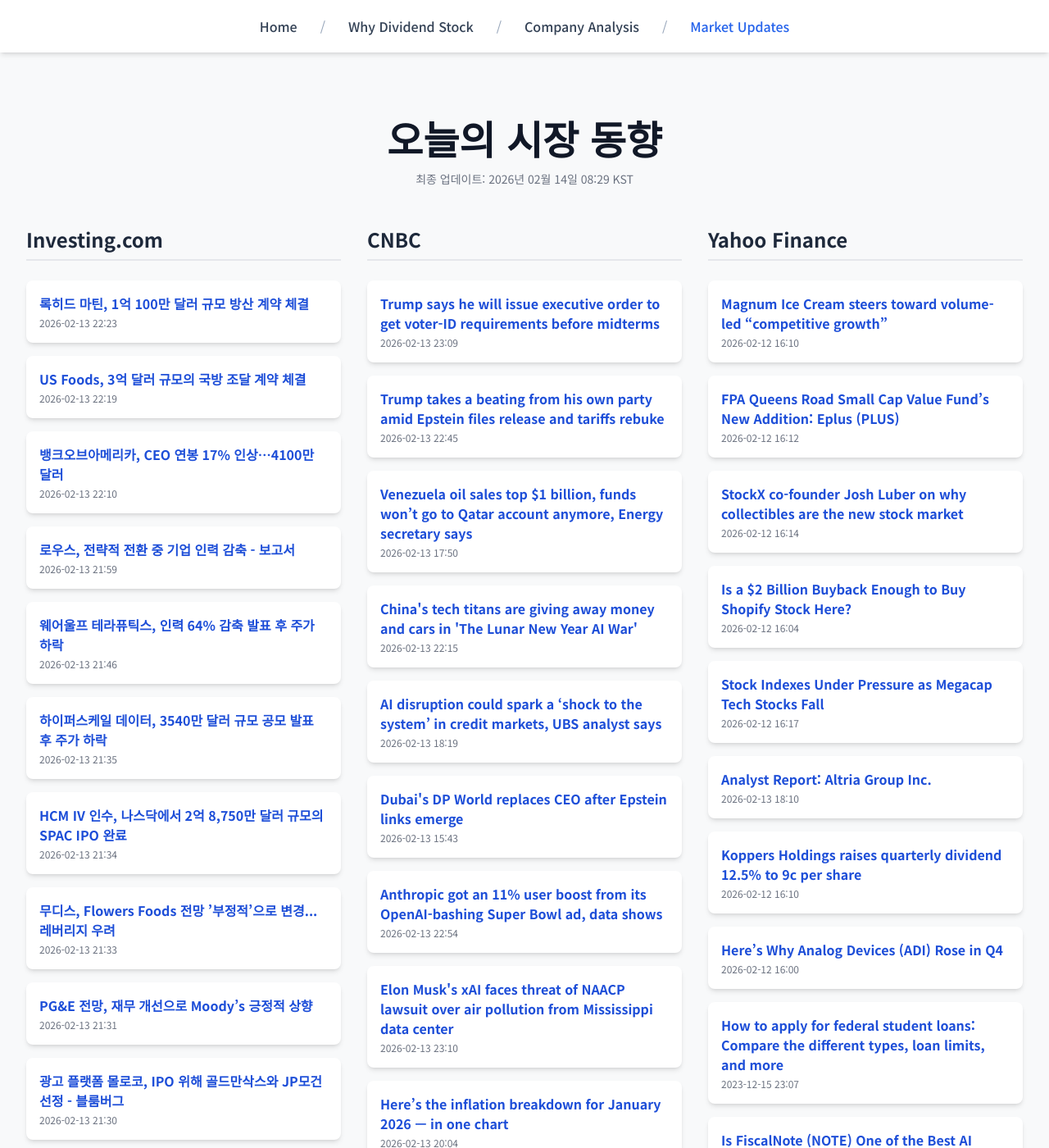
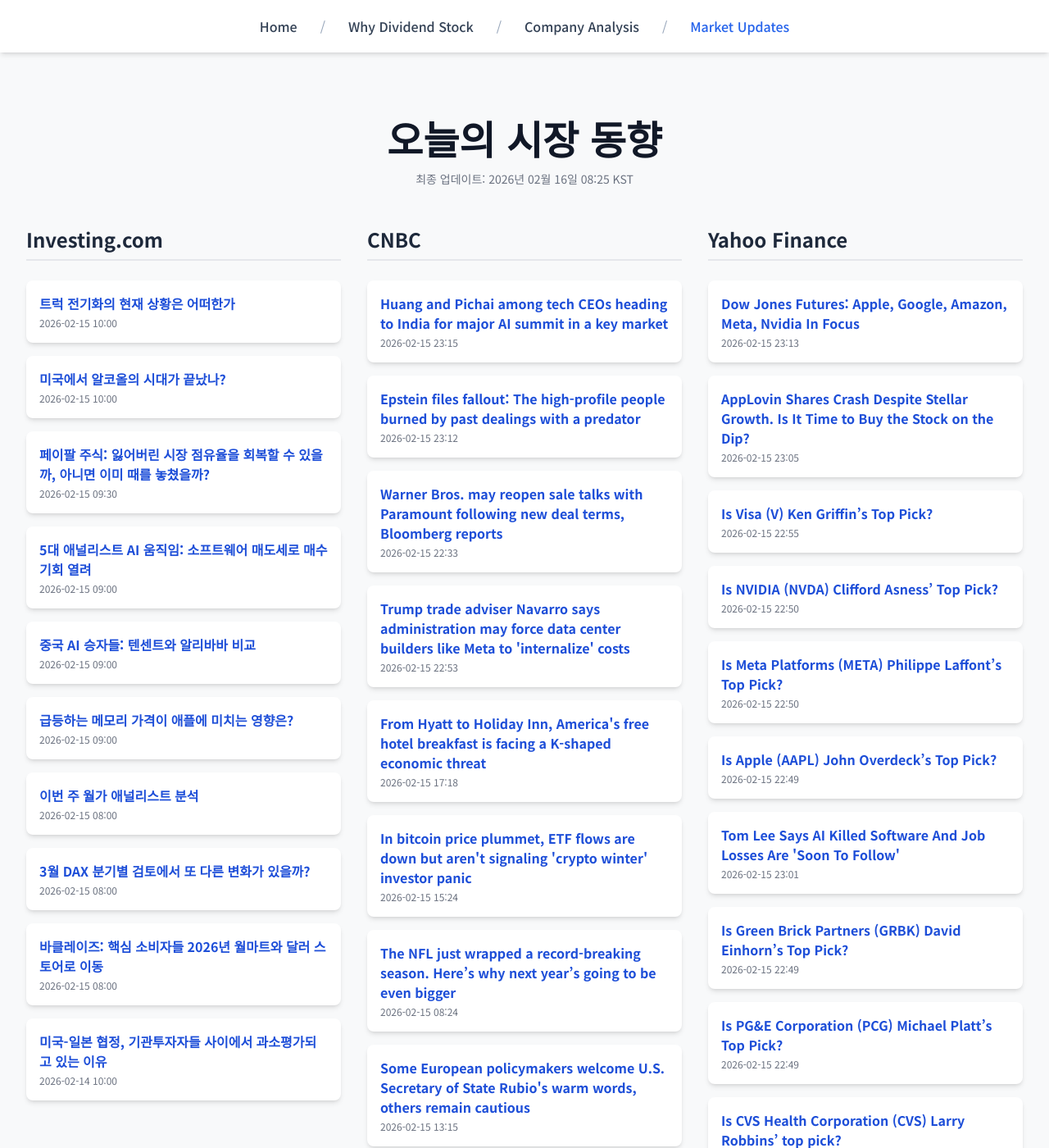
Before and after one commit to Kay-Hwang/my-company-analysis, a Jekyll site: the page built from market-updates.html, in a window 1280 px wide and 1400 px high. Shown: the whole window at 82% size. Built offline with Jekyll 4.4.1, drawn with Linux system fonts in a browser that asks for light colours; nearby versions of some CDN libraries; a script that is not in the unit is left out; some of the changed text lies outside the part shown.

Commit message:
Update daily data

```diff
--- a/_data/latest_data.json
+++ b/_data/latest_data.json
@@ -1,190 +1,190 @@
 {
-  "lastUpdated": "2026년 02월 14일 08:29 KST",
+  "lastUpdated": "2026년 02월 16일 08:25 KST",
   "news": {
     "investing": [
       {
-        "title": "록히드 마틴, 1억 100만 달러 규모 방산 계약 체결",
-        "link": "https://kr.investing.com/news/stock-market-news/article-93CH-1827363",
-        "pubDate": "2026-02-13 22:23:40",
-        "summary": "록히드 마틴, 1억 100만 달러 규모 방산 계약 체결"
+        "title": "트럭 전기화의 현재 상황은 어떠한가",
+        "link": "https://kr.investing.com/news/stock-market-news/article-1827533",
+        "pubDate": "2026-02-15 10:00:05",
+        "summary": "트럭 전기화의 현재 상황은 어떠한가"
       },
       {
-        "title": "US Foods, 3억 달러 규모의 국방 조달 계약 체결",
-        "link": "https://kr.investing.com/news/stock-market-news/article-93CH-1827359",
-        "pubDate": "2026-02-13 22:19:05",
-        "summary": "US Foods, 3억 달러 규모의 국방 조달 계약 체결"
+        "title": "미국에서 알코올의 시대가 끝났나?",
+        "link": "https://kr.investing.com/news/stock-market-news/article-1827532",
+        "pubDate": "2026-02-15 10:00:02",
+        "summary": "미국에서 알코올의 시대가 끝났나?"
       },
       {
-        "title": "뱅크오브아메리카, CEO 연봉 17% 인상…4100만 달러",
-        "link": "https://kr.investing.com/news/stock-market-news/article-93CH-1827356",
-        "pubDate": "2026-02-13 22:10:15",
-        "summary": "뱅크오브아메리카, CEO 연봉 17% 인상…4100만 달러"
+        "title": "페이팔 주식: 잃어버린 시장 점유율을 회복할 수 있을까, 아니면 이미 때를 놓쳤을까?",
+        "link": "https://kr.investing.com/news/stock-market-news/article-1827528",
+        "pubDate": "2026-02-15 09:30:02",
+        "summary": "페이팔 주식: 잃어버린 시장 점유율을 회복할 수 있을까, 아니면 이미 때를 놓쳤을까?"
       },
       {
-        "title": "로우스, 전략적 전환 중 기업 인력 감축 - 보고서",
-        "link": "https://kr.investing.com/news/stock-market-news/article-1827343",
-        "pubDate": "2026-02-13 21:59:20",
-        "summary": "로우스, 전략적 전환 중 기업 인력 감축 - 보고서"
+        "title": "5대 애널리스트 AI 움직임: 소프트웨어 매도세로 매수 기회 열려",
+        "link": "https://kr.investing.com/news/stock-market-news/article-1827527",
+        "pubDate": "2026-02-15 09:00:06",
+        "summary": "5대 애널리스트 AI 움직임: 소프트웨어 매도세로 매수 기회 열려"
       },
       {
-        "title": "웨어울프 테라퓨틱스, 인력 64% 감축 발표 후 주가 하락",
-        "link": "https://kr.investing.com/news/stock-market-news/article-93CH-1827328",
-        "pubDate": "2026-02-13 21:46:22",
-        "summary": "웨어울프 테라퓨틱스, 인력 64% 감축 발표 후 주가 하락"
+        "title": "중국 AI 승자들: 텐센트와 알리바바 비교",
+        "link": "https://kr.investing.com/news/stock-market-news/article-1827525",
+        "pubDate": "2026-02-15 09:00:05",
+        "summary": "중국 AI 승자들: 텐센트와 알리바바 비교"
       },
       {
-        "title": "하이퍼스케일 데이터, 3540만 달러 규모 공모 발표 후 주가 하락",
-        "link": "https://kr.investing.com/news/stock-market-news/article-93CH-1827312",
-        "pubDate": "2026-02-13 21:35:49",
-        "summary": "하이퍼스케일 데이터, 3540만 달러 규모 공모 발표 후 주가 하락"
+        "title": "급등하는 메모리 가격이 애플에 미치는 영향은?",
+        "link": "https://kr.investing.com/news/stock-market-news/article-1827523",
+        "pubDate": "2026-02-15 09:00:02",
+        "summary": "급등하는 메모리 가격이 애플에 미치는 영향은?"
       },
       {
-        "title": "HCM IV 인수, 나스닥에서 2억 8,750만 달러 규모의 SPAC IPO 완료",
-        "link": "https://kr.investing.com/news/stock-market-news/article-432SI-1827311",
-        "pubDate": "2026-02-13 21:34:03",
-        "summary": "HCM IV 인수, 나스닥에서 2억 8,750만 달러 규모의 SPAC IPO 완료"
+        "title": "이번 주 월가 애널리스트 분석",
+        "link": "https://kr.investing.com/news/stock-market-news/article-1827520",
+        "pubDate": "2026-02-15 08:00:06",
+        "summary": "이번 주 월가 애널리스트 분석"
       },
       {
-        "title": "무디스, Flowers Foods 전망 ’부정적’으로 변경...레버리지 우려",
-        "link": "https://kr.investing.com/news/stock-market-news/article-93CH-1827304",
-        "pubDate": "2026-02-13 21:33:40",
-        "summary": "무디스, Flowers Foods 전망 ’부정적’으로 변경...레버리지 우려"
+        "title": "3월 DAX 분기별 검토에서 또 다른 변화가 있을까?",
+        "link": "https://kr.investing.com/news/stock-market-news/article-1827521",
+        "pubDate": "2026-02-15 08:00:05",
+        "summary": "3월 DAX 분기별 검토에서 또 다른 변화가 있을까?"
       },
       {
-        "title": "PG&E 전망, 재무 개선으로 Moody’s 긍정적 상향",
-        "link": "https://kr.investing.com/news/stock-market-news/article-93CH-1827298",
-        "pubDate": "2026-02-13 21:31:47",
-        "summary": "PG&E 전망, 재무 개선으로 Moody’s 긍정적 상향"
+        "title": "바클레이즈: 핵심 소비자들 2026년 월마트와 달러 스토어로 이동",
+        "link": "https://kr.investing.com/news/stock-market-news/article-1827522",
+        "pubDate": "2026-02-15 08:00:03",
+        "summary": "바클레이즈: 핵심 소비자들 2026년 월마트와 달러 스토어로 이동"
       },
       {
-        "title": "광고 플랫폼 몰로코, IPO 위해 골드만삭스와 JP모건 선정 - 블룸버그",
-        "link": "https://kr.investing.com/news/stock-market-news/article-432SI-1827297",
-        "pubDate": "2026-02-13 21:30:04",
-        "summary": "광고 플랫폼 몰로코, IPO 위해 골드만삭스와 JP모건 선정 - 블룸버그"
+        "title": "미국-일본 협정, 기관투자자들 사이에서 과소평가되고 있는 이유",
+        "link": "https://kr.investing.com/news/stock-market-news/article-1827505",
+        "pubDate": "2026-02-14 10:00:03",
+        "summary": "미국-일본 협정, 기관투자자들 사이에서 과소평가되고 있는 이유"
       }
     ],
     "cnbc": [
       {
-        "title": "Trump says he will issue executive order to get voter-ID requirements before midterms",
-        "link": "https://www.cnbc.com/2026/02/13/trump-congress-voter-id-midterms.html",
-        "pubDate": "Fri, 13 Feb 2026 23:09:55 GMT",
-        "summary": "President Donald Trump proclaims that he will find a way to implement national voter-ID requirements by November's elections."
+        "title": "Huang and Pichai among tech CEOs heading to India for major AI summit in a key market",
+        "link": "https://www.cnbc.com/2026/02/16/india-ai-impact-summit-tech-ceos-new-delhi.html",
+        "pubDate": "Sun, 15 Feb 2026 23:15:45 GMT",
+        "summary": "India has a market of young, tech-forward consumers and a huge pool of talent which could be key to continued development of AI."
       },
       {
-        "title": "Trump takes a beating from his own party amid Epstein files release and tariffs rebuke",
-        "link": "https://www.cnbc.com/2026/02/13/trump-republicans-epstein-tariffs-elections.html",
-        "pubDate": "Fri, 13 Feb 2026 22:45:02 GMT",
-        "summary": "A series of setbacks for the White House is drawing focus even as Trump touts a drug-pricing initiative, stock market gains, lower inflation as political wins."
+        "title": "Epstein files fallout: The high-profile people burned by past dealings with a predator",
+        "link": "https://www.cnbc.com/2026/02/15/epstein-files-fallout-goldman-ruemmler-harvard-yale.html",
+        "pubDate": "Sun, 15 Feb 2026 23:12:15 GMT",
+        "summary": "Jeffrey Epstein killed himself in a New York City federal jail in 2019. But more than six years later, people are still losing their jobs because of him."
       },
       {
-        "title": "Venezuela oil sales top $1 billion, funds won’t go to Qatar account anymore, Energy secretary says",
-        "link": "https://www.cnbc.com/2026/02/13/venezuela-oil-sales-qatar-chris-wright-trump.html",
-        "pubDate": "Fri, 13 Feb 2026 17:50:43 GMT",
-        "summary": "Democrats in Congress have questioned the transparency and legality of depositing Venezuela oil revenue in Qatar."
+        "title": "Warner Bros. may reopen sale talks with Paramount following new deal terms, Bloomberg reports",
+        "link": "https://www.cnbc.com/2026/02/15/warner-bros-discovery-paramount-netflix.html",
+        "pubDate": "Sun, 15 Feb 2026 22:33:57 GMT",
+        "summary": "Warner Bros. board members are weighing whether Paramount's sweetened bid may result in a better deal or prompt Netflix to up its offer, Bloomberg reports."
       },
       {
-        "title": "China's tech titans are giving away money and cars in 'The Lunar New Year AI War'",
-        "link": "https://www.cnbc.com/2026/02/13/china-ai-lunar-new-year-bytedance-baidu-tencent-alibaba.html",
-        "pubDate": "Fri, 13 Feb 2026 22:15:13 GMT",
-        "summary": "ByteDance's Seedance 2.0 model that created the viral Tom Cruise and Brad Pitt fight videos got the attention of Elon Musk."
+        "title": "Trump trade adviser Navarro says administration may force data center builders like Meta to 'internalize' costs",
+        "link": "https://www.cnbc.com/2026/02/15/navarro-trump-data-centers-affordability.html",
+        "pubDate": "Sun, 15 Feb 2026 22:53:52 GMT",
+        "summary": "Data centers powering artificial intelligence have strained the electrical grid and driven utility costs higher for consumers."
       },
       {
-        "title": "AI disruption could spark a ‘shock to the system’ in credit markets, UBS analyst says",
-        "link": "https://www.cnbc.com/2026/02/13/ai-credit-markets.html",
-        "pubDate": "Fri, 13 Feb 2026 18:19:01 GMT",
-        "summary": "UBS analyst Matthew Mish told CNBC that the artificial intelligence transformation is happening faster than he and his colleagues had previously anticipated."
+        "title": "From Hyatt to Holiday Inn, America's free hotel breakfast is facing a K-shaped economic threat",
+        "link": "https://www.cnbc.com/2026/02/15/hotel-free-breakfast-hyatt-holiday-inn-marriott-cost-cuts.html",
+        "pubDate": "Sun, 15 Feb 2026 17:18:08 GMT",
+        "summary": "Free breakfast is a staple of the hospitality industry, but from Hyatt to Holiday Inn and Marriott, the economics and hotel business models are changing."
       },
       {
-        "title": "Dubai's DP World replaces CEO after Epstein links emerge",
-        "link": "https://www.cnbc.com/2026/02/13/dubais-dp-world-replaces-ceo-after-epstein-links-emerge.html",
-        "pubDate": "Fri, 13 Feb 2026 15:43:49 GMT",
-        "summary": "Sultan Ahmed bin Sulayem had been the CEO of Dubai's largest port operator since 2016 and chairman since 2007."
+        "title": "In bitcoin price plummet, ETF flows are down but aren't signaling 'crypto winter' investor panic",
+        "link": "https://www.cnbc.com/2026/02/15/bitcoin-price-crash-crypto-winter-investors-etf-flows.html",
+        "pubDate": "Sun, 15 Feb 2026 15:24:48 GMT",
+        "summary": "As the price of bitcoin and other cryptocurrencies has crashed, exchange-traded funds have seen outflows, but ETF selling doesn't look like investor panic."
       },
       {
-        "title": "Anthropic got an 11% user boost from its OpenAI-bashing Super Bowl ad, data shows",
-        "link": "https://www.cnbc.com/2026/02/13/anthropic-open-ai-super-bowl-ads.html",
-        "pubDate": "Fri, 13 Feb 2026 22:54:02 GMT",
-        "summary": "OpenAI CEO Sam Altman criticized Anthropic's Super Bowl ad campaign, which took a swipe at the ChatGPT maker's decision to bring ads to the platform."
+        "title": "The NFL just wrapped a record-breaking season. Here’s why next year’s going to be even bigger",
+        "link": "https://www.cnbc.com/2026/02/15/nfl-just-had-record-breaking-season-next-year-will-be-bigger.html",
+        "pubDate": "Sun, 15 Feb 2026 08:24:07 GMT",
+        "summary": "In the days leading up to the Super Bowl, the NFL announced that Paris, Melbourne and Rio de Janeiro will host regular-season games for the first time."
       },
       {
-        "title": "Elon Musk's xAI faces threat of NAACP lawsuit over air pollution from Mississippi data center",
-        "link": "https://www.cnbc.com/2026/02/13/musks-xai-faces-threat-of-naacp-lawsuit-over-pollution-in-mississippi.html",
-        "pubDate": "Fri, 13 Feb 2026 23:10:51 GMT",
-        "summary": "Law firms representing the NAACP sent xAI a notice of intent to sue over alleged Clean Air Act violations in Mississippi."
+        "title": "Some European policymakers welcome U.S. Secretary of State Rubio's warm words, others remain cautious",
+        "link": "https://www.cnbc.com/2026/02/15/some-europeans-welcome-rubios-warm-words-others-remain-cautious.html",
+        "pubDate": "Sun, 15 Feb 2026 13:15:34 GMT",
+        "summary": "Rubio's comments at the Munich Security Conference struck a softer tone than Vice President JD Vance's at last year's event."
       },
       {
-        "title": "Here’s the inflation breakdown for January 2026 — in one chart",
-        "link": "https://www.cnbc.com/2026/02/13/heres-the-inflation-breakdown-for-january-2026-in-one-chart.html",
-        "pubDate": "Fri, 13 Feb 2026 20:04:23 GMT",
-        "summary": "The consumer price index eased in January but inflation was still elevated for many consumer necessities, economists said."
+        "title": "The hottest new LA coffee shop is in this couple's backyard: 'People really want community'",
+        "link": "https://www.cnbc.com/2026/02/15/the-hottest-new-la-coffee-shop-granada-in-is-in-this-couples-backyard.html",
+        "pubDate": "Sun, 15 Feb 2026 14:15:01 GMT",
+        "summary": "Granada is one of the latest small businesses to open through the MEHKO program, which allows residents to make and sell food from their home."
       },
       {
-        "title": "Anthropic taps ex-Microsoft CFO, Trump aide Liddell for board",
-        "link": "https://www.cnbc.com/2026/02/13/anthropic-ai-chris-liddell-microsoft-trump-board.html",
-        "pubDate": "Fri, 13 Feb 2026 17:37:47 GMT",
-        "summary": "Anthropic has appointed longtime executive and political operative Chris Liddell to its board of directors."
+        "title": "Home sellers start getting lower prices at 70, research shows — and the gap widens with age",
+        "link": "https://www.cnbc.com/2026/02/14/home-sellers-start-getting-lower-prices-at-70-research-shows.html",
+        "pubDate": "Sat, 14 Feb 2026 14:30:01 GMT",
+        "summary": "Two factors contribute to older homeowners receiving less money at sale, according to new research: lack of upkeep and selling privately."
       }
     ],
     "yahoo": [
       {
-        "title": "Magnum Ice Cream steers toward volume-led “competitive growth”",
-        "link": "https://finance.yahoo.com/news/magnum-ice-cream-steers-toward-133357762.html",
-        "pubDate": "2026-02-12T16:10:32Z",
-        "summary": "Magnum Ice Cream steers toward volume-led “competitive growth”"
+        "title": "Dow Jones Futures: Apple, Google, Amazon, Meta, Nvidia In Focus",
+        "link": "https://www.investors.com/market-trend/stock-market-today/dow-jones-futures-apple-google-amazon-meta-nvidia-five-ways-to-handle-market/?src=A00220&yptr=yahoo",
+        "pubDate": "2026-02-15T23:13:10Z",
+        "summary": "Dow Jones Futures: Apple, Google, Amazon, Meta, Nvidia In Focus"
       },
       {
-        "title": "FPA Queens Road Small Cap Value Fund’s New Addition: Eplus (PLUS)",
-        "link": "https://finance.yahoo.com/news/fpa-queens-road-small-cap-161220318.html",
-        "pubDate": "2026-02-12T16:12:20Z",
-        "summary": "FPA Queens Road Small Cap Value Fund’s New Addition: Eplus (PLUS)"
+        "title": "AppLovin Shares Crash Despite Stellar Growth. Is It Time to Buy the Stock on the Dip?",
+        "link": "https://finance.yahoo.com/news/applovin-shares-crash-despite-stellar-230500911.html",
+        "pubDate": "2026-02-15T23:05:00Z",
+        "summary": "AppLovin Shares Crash Despite Stellar Growth. Is It Time to Buy the Stock on the Dip?"
       },
       {
-        "title": "StockX co-founder Josh Luber on why collectibles are the new stock market",
-        "link": "https://finance.yahoo.com/news/stockx-co-founder-josh-luber-on-why-collectibles-are-the-new-stock-market-161420700.html",
-        "pubDate": "2026-02-12T16:14:20Z",
-        "summary": "StockX co-founder Josh Luber on why collectibles are the new stock market"
+        "title": "Is Visa (V) Ken Griffin’s Top Pick?",
+        "link": "https://finance.yahoo.com/news/visa-v-ken-griffin-top-225533087.html",
+        "pubDate": "2026-02-15T22:55:33Z",
+        "summary": "Is Visa (V) Ken Griffin’s Top Pick?"
       },
       {
-        "title": "Is a $2 Billion Buyback Enough to Buy Shopify Stock Here?",
-        "link": "https://finance.yahoo.com/news/2-billion-buyback-enough-buy-160429413.html",
-        "pubDate": "2026-02-12T16:04:29Z",
-        "summary": "Is a $2 Billion Buyback Enough to Buy Shopify Stock Here?"
+        "title": "Is NVIDIA (NVDA) Clifford Asness’ Top Pick?",
+        "link": "https://finance.yahoo.com/news/nvidia-nvda-clifford-asness-top-225024563.html",
+        "pubDate": "2026-02-15T22:50:24Z",
+        "summary": "Is NVIDIA (NVDA) Clifford Asness’ Top Pick?"
       },
       {
-        "title": "Stock Indexes Under Pressure as Megacap Tech Stocks Fall",
-        "link": "https://finance.yahoo.com/news/stock-indexes-under-pressure-megacap-161741166.html",
-        "pubDate": "2026-02-12T16:17:41Z",
-        "summary": "Stock Indexes Under Pressure as Megacap Tech Stocks Fall"
+        "title": "Is Meta Platforms (META) Philippe Laffont’s Top Pick?",
+        "link": "https://finance.yahoo.com/news/meta-platforms-meta-philippe-laffont-225011939.html",
+        "pubDate": "2026-02-15T22:50:11Z",
+        "summary": "Is Meta Platforms (META) Philippe Laffont’s Top Pick?"
       },
       {
-        "title": "Analyst Report: Altria Group Inc.",
-        "link": "https://finance.yahoo.com/research/reports/ARGUS_3203_AnalystReport_1771006218000?yptr=yahoo&ncid=yahooproperties_plusresear_nm5q6ze1cei",
-        "pubDate": "2026-02-13T18:10:18Z",
-        "summary": "Analyst Report: Altria Group Inc."
+        "title": "Is Apple (AAPL) John Overdeck’s Top Pick?",
+        "link": "https://finance.yahoo.com/news/apple-aapl-john-overdeck-top-224942582.html",
+        "pubDate": "2026-02-15T22:49:42Z",
+        "summary": "Is Apple (AAPL) John Overdeck’s Top Pick?"
       },
       {
-        "title": "Koppers Holdings raises quarterly dividend 12.5% to 9c per share",
-        "link": "https://finance.yahoo.com/news/koppers-holdings-raises-quarterly-dividend-161013177.html",
-        "pubDate": "2026-02-12T16:10:13Z",
-        "summary": "Koppers Holdings raises quarterly dividend 12.5% to 9c per share"
+        "title": "Tom Lee Says AI Killed Software And Job Losses Are 'Soon To Follow'",
+        "link": "https://finance.yahoo.com/news/tom-lee-says-ai-killed-230155251.html",
+        "pubDate": "2026-02-15T23:01:55Z",
+        "summary": "Tom Lee Says AI Killed Software And Job Losses Are 'Soon To Follow'"
       },
       {
-        "title": "Here’s Why Analog Devices (ADI) Rose in Q4",
-        "link": "https://finance.yahoo.com/news/why-analog-devices-adi-rose-160013574.html",
-        "pubDate": "2026-02-12T16:00:13Z",
-        "summary": "Here’s Why Analog Devices (ADI) Rose in Q4"
+        "title": "Is Green Brick Partners (GRBK) David Einhorn’s Top Pick?",
+        "link": "https://finance.yahoo.com/news/green-brick-partners-grbk-david-224933090.html",
+        "pubDate": "2026-02-15T22:49:33Z",
+        "summary": "Is Green Brick Partners (GRBK) David Einhorn’s Top Pick?"
       },
       {
-        "title": "How to apply for federal student loans: Compare the different types, loan limits, and more",
-        "link": "https://finance.yahoo.com/personal-finance/student-loans/article/how-to-apply-for-federal-student-loans-203505397.html",
-        "pubDate": "2023-12-15T23:07:44Z",
-        "summary": "How to apply for federal student loans: Compare the different types, loan limits, and more"
+        "title": "Is PG&E Corporation (PCG) Michael Platt’s Top Pick?",
+        "link": "https://finance.yahoo.com/news/pg-e-corporation-pcg-michael-224924477.html",
+        "pubDate": "2026-02-15T22:49:24Z",
+        "summary": "Is PG&E Corporation (PCG) Michael Platt’s Top Pick?"
       },
       {
-        "title": "Is FiscalNote (NOTE) One of the Best AI Penny Stocks to Buy Right Now?",
-        "link": "https://finance.yahoo.com/news/fiscalnote-note-one-best-ai-161927792.html",
-        "pubDate": "2026-02-12T16:19:27Z",
-        "summary": "Is FiscalNote (NOTE) One of the Best AI Penny Stocks to Buy Right Now?"
+        "title": "Is CVS Health Corporation (CVS) Larry Robbins’ top pick?",
+        "link": "https://finance.yahoo.com/news/cvs-health-corporation-cvs-larry-224810411.html",
+        "pubDate": "2026-02-15T22:48:10Z",
+        "summary": "Is CVS Health Corporation (CVS) Larry Robbins’ top pick?"
       }
     ]
   }
```
